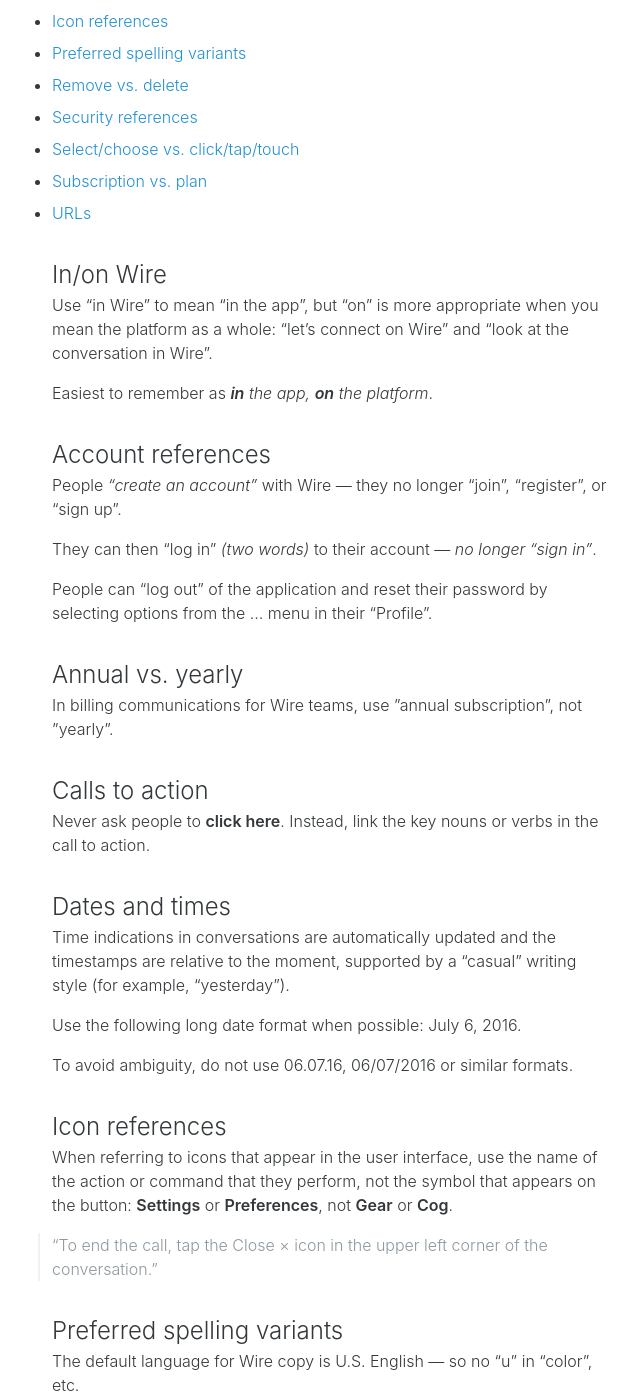
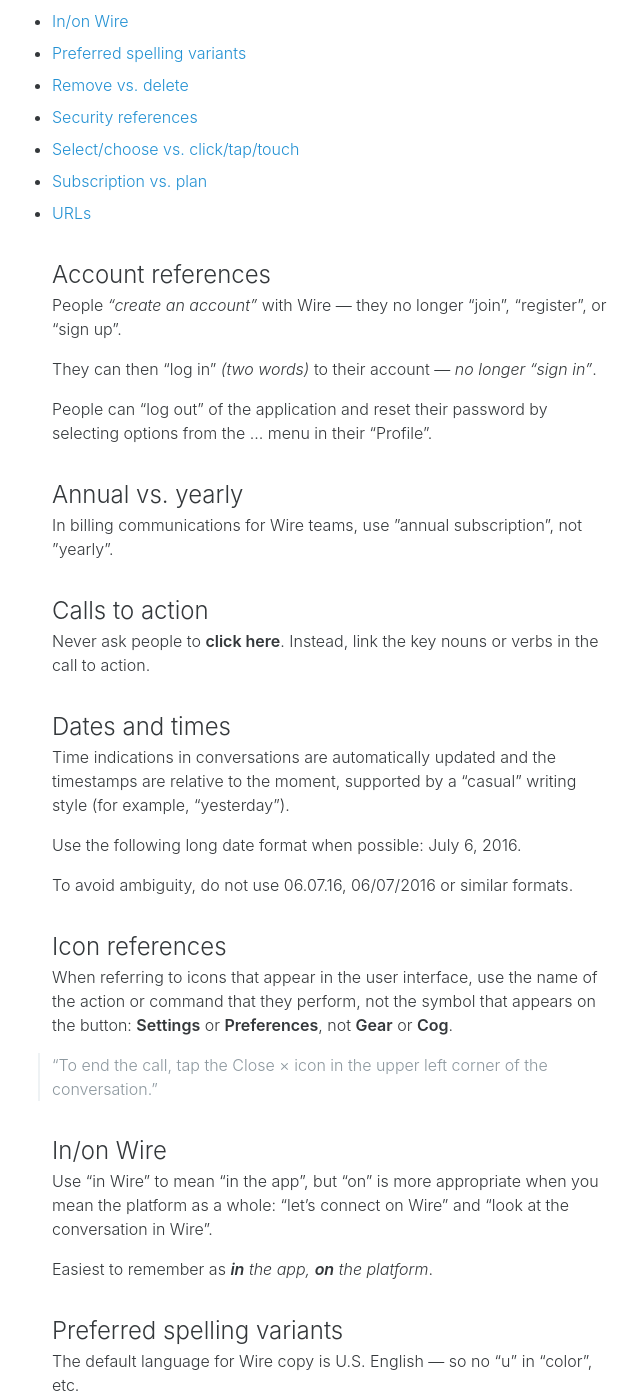
Before and after one commit to wireapp/brand, a Jekyll site: the page built from text/sample-usage/index.md, in a window 1280 px wide and 1400 px high, scrolled down 643 px. Shown: the whole window, without its empty margins (448-1088 px from the left). Built offline with Jekyll 4.4.1, drawn with Linux system fonts in a browser that asks for light colours; comment, search, counter and statistics services are not loaded; some of the changed lines change nothing that is shown.

Commit message:
Sort sample usage alphabetically by heading

```diff
--- a/text/sample-usage/index.md
+++ b/text/sample-usage/index.md
@@ -10,12 +10,12 @@
 
 <!-- MarkdownTOC autolink="true" bracket="round" depth="3" -->
 
-* [In/on Wire](#inon-wire)
 * [Account references](#account-references)
 * [Annual vs. yearly](#annual-vs-yearly)
 * [Calls to action](#calls-to-action)
 * [Dates and times](#dates-and-times)
 * [Icon references](#icon-references)
+* [In/on Wire](#inon-wire)
 * [Preferred spelling variants](#preferred-spelling-variants)
 * [Remove vs. delete](#remove-vs-delete)
 * [Security references](#security-references)
@@ -24,12 +24,6 @@
 * [URLs](#urls)
 
 <!-- /MarkdownTOC -->
-
-### In/on Wire
-
-Use “in Wire” to mean “in the app”, but “on” is more appropriate when you mean the platform as a whole: “let’s connect on Wire” and “look at the conversation in Wire”.
-
-Easiest to remember as _**in** the app, **on** the platform_.
 
 ### Account references
 People _“create an account”_ with Wire — they no longer “join”, “register”, or “sign up”.
@@ -56,6 +50,12 @@
 When referring to icons that appear in the user interface, use the name of the action or command that they perform, not the symbol that appears on the button: **Settings** or **Preferences**, not **Gear** or **Cog**.
 
 > “To end the call, tap the Close × icon in the upper left corner of the conversation.”
+
+### In/on Wire
+
+Use “in Wire” to mean “in the app”, but “on” is more appropriate when you mean the platform as a whole: “let’s connect on Wire” and “look at the conversation in Wire”.
+
+Easiest to remember as _**in** the app, **on** the platform_.
 
 ### Preferred spelling variants
 The default language for Wire copy is U.S. English — so no “u” in “color”, etc.
```
